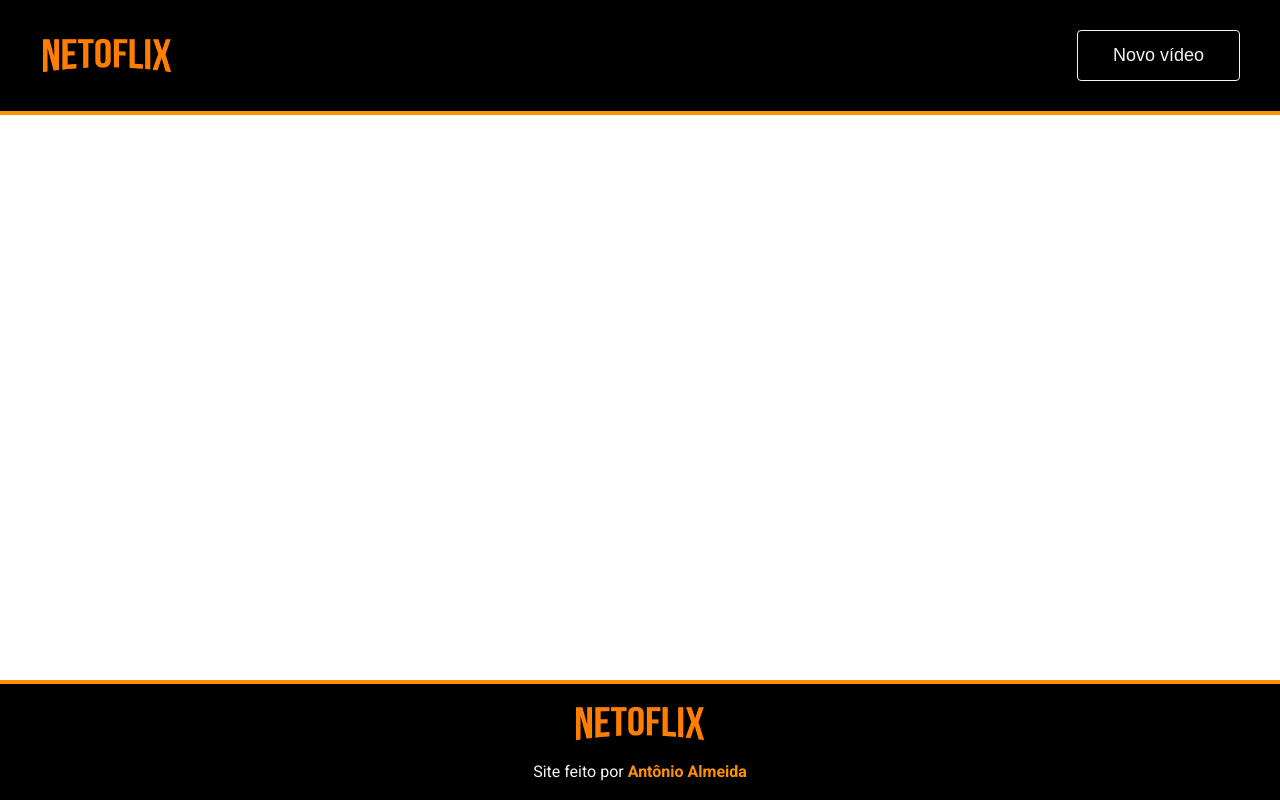
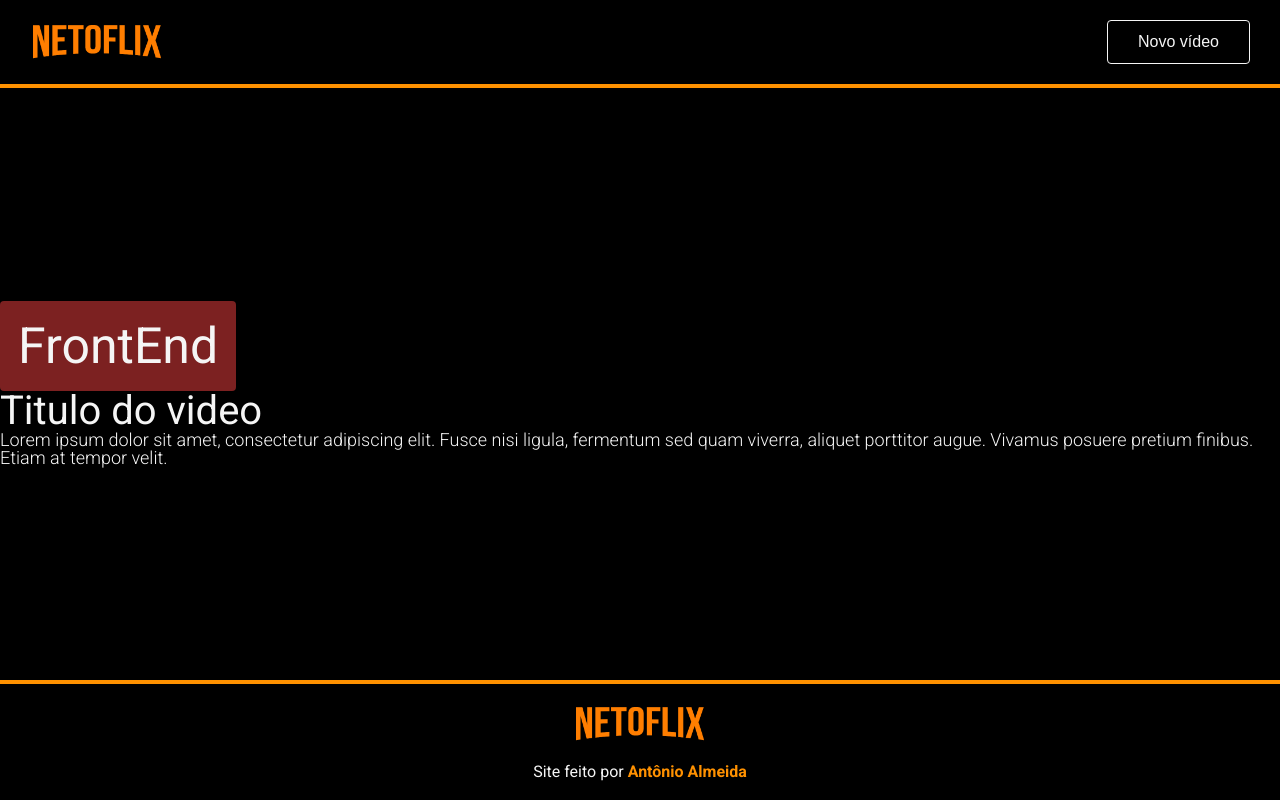
Before and after one commit to netohd/netoflix-react, a React (Create React App) app: page / in a window 1280 px wide. Built offline with nearby package versions, Linux system fonts and the light colour scheme.

Commit message:
Components add (Banner, Tag, Title, Description)

```diff
--- a/src/App.js
+++ b/src/App.js
@@ -5,6 +5,10 @@ import Button from './components/Button';
 import Footer from './components/Footer';
 import Highlight from './components/Highlight';
 import Link from './components/Link';
+import Tag from './components/Tag';
+import Banner from './components/Banner';
+import Title from './components/Title';
+import Description from './components/Description';
 
 function App() {
   return (
@@ -13,6 +17,15 @@ function App() {
         <Logo />
         <Button>Novo vídeo</Button>
       </Header>
+
+      <Banner>
+        <Tag>FrontEnd</Tag>
+        <Title>Titulo do video</Title>
+        <Description>Lorem ipsum dolor sit amet, consectetur adipiscing elit.
+          Fusce nisi ligula, fermentum sed quam viverra, aliquet porttitor augue.
+          Vivamus posuere pretium finibus. Etiam at tempor velit.</Description>
+      </Banner>
+
       <Footer>
         <Logo />
         <p>Site feito por <Highlight><Link href="http://www.be.net/antnioalmeida5">Antônio Almeida</Link></Highlight></p>
--- /dev/null
+++ b/src/components/Banner/index.js
@@ -0,0 +1,7 @@
+import styled from 'styled-components';
+
+const Banner = styled.section`
+    background-color: var(--color-black);
+`;
+
+export default Banner;
--- a/src/components/Button/index.js
+++ b/src/components/Button/index.js
@@ -1,12 +1,12 @@
 import styled from 'styled-components';
 
 const Button = styled.button`
-    padding: 14px 35px;
+    padding: 12rem 30rem;
     color: var(--color-gray-light);
     background-color: var(--color-black);
     border: 1px solid var(--color-gray-light);
     border-radius: 4px;
-    font-size: 18rem;
+    font-size: 16rem;
     cursor: pointer;
  `;
 
--- /dev/null
+++ b/src/components/Description/index.js
@@ -0,0 +1,9 @@
+import styled from 'styled-components';
+
+const Description = styled.p`
+    font-size: 18rem;
+    color: var(--color-gray-light);
+    font-weight: 300;
+`;
+
+export default Description;
--- a/src/components/Header/index.js
+++ b/src/components/Header/index.js
@@ -6,7 +6,7 @@ const Header = styled.header`
     display: flex;
     justify-content: space-between;
     align-items: center;
-    padding: 30px 40px;
+    padding: 20rem 30rem;
     background-color: var(--color-black);
     border-bottom: 4px solid var(--color-primary);
 
--- /dev/null
+++ b/src/components/Tag/index.js
@@ -0,0 +1,12 @@
+import styled from 'styled-components';
+
+const Tag = styled.h2`
+    display: inline-block;
+    border-radius: 4rem;
+    font-size: 50rem;
+    background-color: var(--color-frontend);
+    padding: 20rem 18rem;
+    color: var(--color-gray-light);
+`;
+
+export default Tag;
--- /dev/null
+++ b/src/components/Title/index.js
@@ -0,0 +1,8 @@
+import styled from 'styled-components';
+
+const Title = styled.h1`
+    font-size: 40rem;
+    color: var(--color-gray-light);
+`;
+
+export default Title;
--- a/src/styles/reset.css
+++ b/src/styles/reset.css
@@ -31,6 +31,7 @@ footer, header, hgroup, menu, nav, section {
 body {
 	line-height: 1;
 	font-family: 'Roboto', sans-serif;
+	background-color: var(--color-black);
 }
 ol, ul {
 	list-style: none;
--- a/src/styles/settings/colors.css
+++ b/src/styles/settings/colors.css
@@ -2,4 +2,8 @@
     --color-black: #000;
     --color-primary: rgb(255, 145, 0);
     --color-gray-light: #f5f5f5;
+
+    --color-frontend: #7c2121;
+    --color-ux: #2c5e10;
+    --color-design: #d6ca1a;
 }
```
